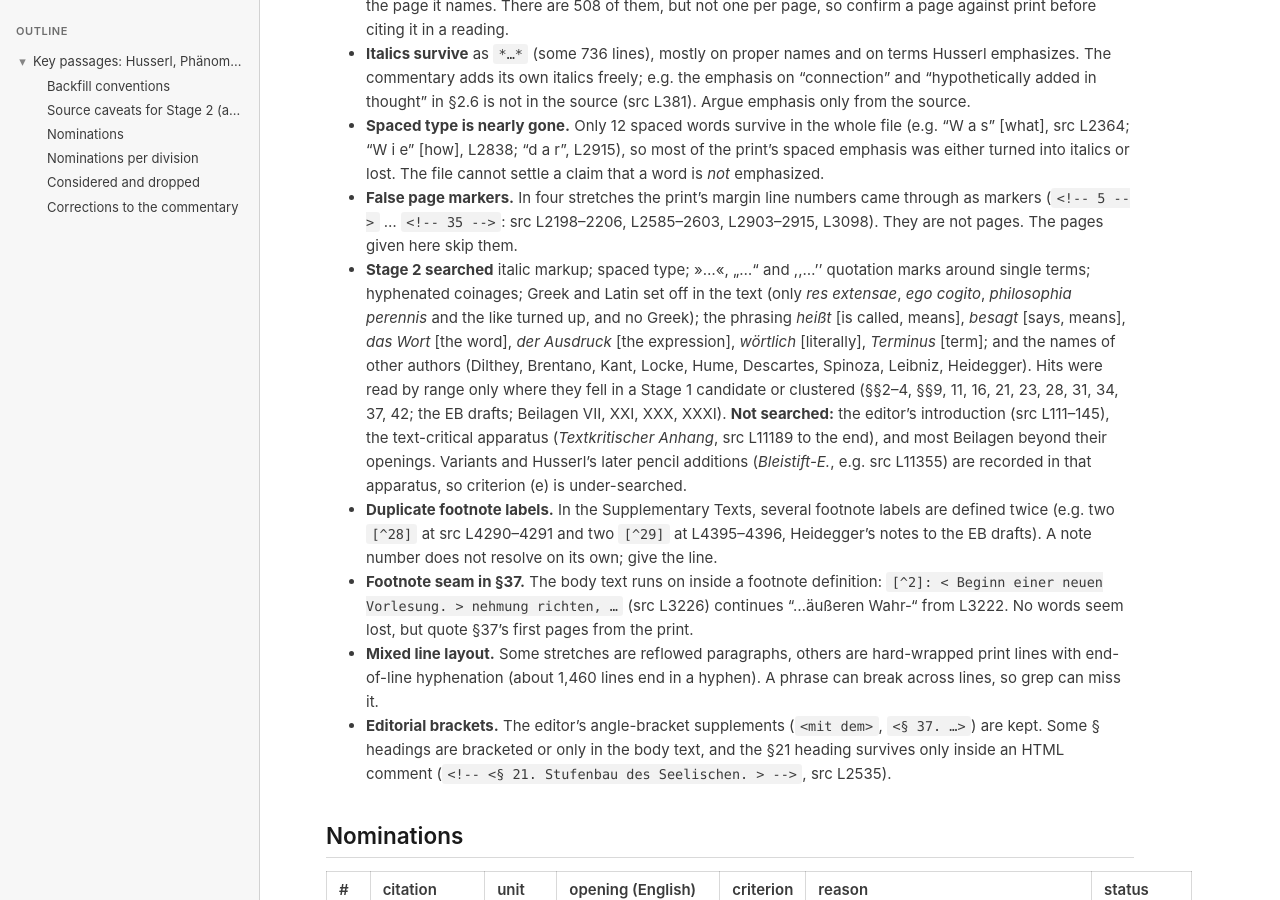
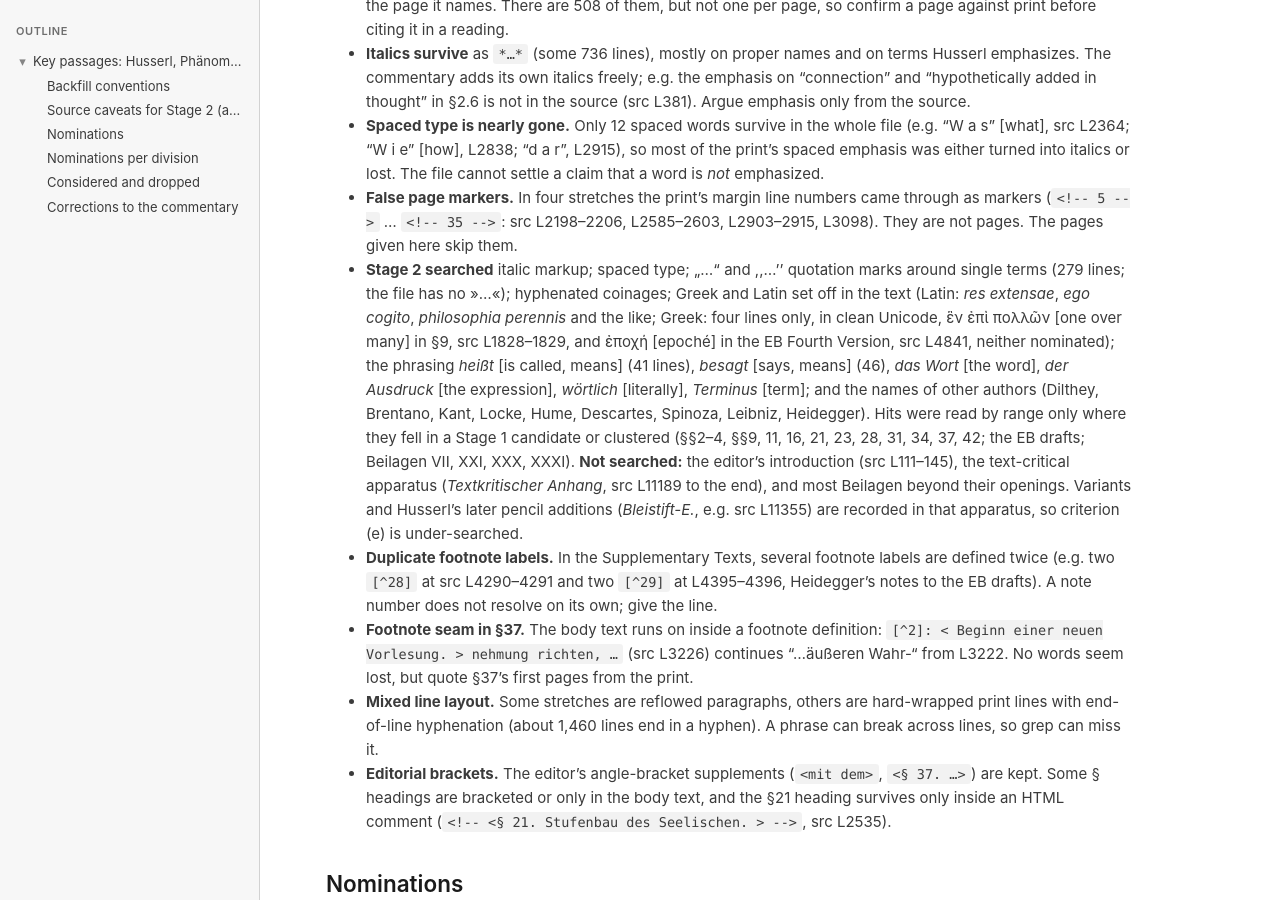
Before and after one commit to faultynode/commentaries, a Jekyll site: the page built from runs/husserliana-9-phenomenological-psychology-commentary-key-passages.md, in a window 1280 px wide and 900 px high, scrolled down 950 px. Built offline with Jekyll 4.4.1, drawn with Linux system fonts in a browser that asks for light colours; our own code applies the rules of GitHub Pages for plain Markdown files.

Commit message:
WIP: update in-progress key-passage backfills
Co-Authored-By: Claude Opus 5.5 <noreply@anthropic.com>
Claude-Session: https://claude.ai/code/session_019mXTqp5XCswZRuEXRK4v7L

```diff
--- a/runs/husserliana-9-phenomenological-psychology-commentary-key-passages.md
+++ b/runs/husserliana-9-phenomenological-psychology-commentary-key-passages.md
@@ -21,7 +21,7 @@ Count by division: Introduction, 5; Systematic Part, 10; Supplementary Texts A,
 - **Italics survive** as `*…*` (some 736 lines), mostly on proper names and on terms Husserl emphasizes. The commentary adds its own italics freely; e.g. the emphasis on "connection" and "hypothetically added in thought" in §2.6 is not in the source (src L381). Argue emphasis only from the source.
 - **Spaced type is nearly gone.** Only 12 spaced words survive in the whole file (e.g. "W a s" [what], src L2364; "W i e" [how], L2838; "d a r", L2915), so most of the print's spaced emphasis was either turned into italics or lost. The file cannot settle a claim that a word is *not* emphasized.
 - **False page markers.** In four stretches the print's margin line numbers came through as markers (`<!-- 5 -->` … `<!-- 35 -->`: src L2198–2206, L2585–2603, L2903–2915, L3098). They are not pages. The pages given here skip them.
-- **Stage 2 searched** italic markup; spaced type; »…«, „…“ and ,,…'' quotation marks around single terms; hyphenated coinages; Greek and Latin set off in the text (only *res extensae*, *ego cogito*, *philosophia perennis* and the like turned up, and no Greek); the phrasing *heißt* [is called, means], *besagt* [says, means], *das Wort* [the word], *der Ausdruck* [the expression], *wörtlich* [literally], *Terminus* [term]; and the names of other authors (Dilthey, Brentano, Kant, Locke, Hume, Descartes, Spinoza, Leibniz, Heidegger). Hits were read by range only where they fell in a Stage 1 candidate or clustered (§§2–4, §§9, 11, 16, 21, 23, 28, 31, 34, 37, 42; the EB drafts; Beilagen VII, XXI, XXX, XXXI). **Not searched:** the editor's introduction (src L111–145), the text-critical apparatus (*Textkritischer Anhang*, src L11189 to the end), and most Beilagen beyond their openings. Variants and Husserl's later pencil additions (*Bleistift-E.*, e.g. src L11355) are recorded in that apparatus, so criterion (e) is under-searched.
+- **Stage 2 searched** italic markup; spaced type; „…“ and ,,…'' quotation marks around single terms (279 lines; the file has no »…«); hyphenated coinages; Greek and Latin set off in the text (Latin: *res extensae*, *ego cogito*, *philosophia perennis* and the like; Greek: four lines only, in clean Unicode, ἓν ἐπὶ πολλῶν [one over many] in §9, src L1828–1829, and ἐποχή [epoché] in the EB Fourth Version, src L4841, neither nominated); the phrasing *heißt* [is called, means] (41 lines), *besagt* [says, means] (46), *das Wort* [the word], *der Ausdruck* [the expression], *wörtlich* [literally], *Terminus* [term]; and the names of other authors (Dilthey, Brentano, Kant, Locke, Hume, Descartes, Spinoza, Leibniz, Heidegger). Hits were read by range only where they fell in a Stage 1 candidate or clustered (§§2–4, §§9, 11, 16, 21, 23, 28, 31, 34, 37, 42; the EB drafts; Beilagen VII, XXI, XXX, XXXI). **Not searched:** the editor's introduction (src L111–145), the text-critical apparatus (*Textkritischer Anhang*, src L11189 to the end), and most Beilagen beyond their openings. Variants and Husserl's later pencil additions (*Bleistift-E.*, e.g. src L11355) are recorded in that apparatus, so criterion (e) is under-searched.
 - **Duplicate footnote labels.** In the Supplementary Texts, several footnote labels are defined twice (e.g. two `[^28]` at src L4290–4291 and two `[^29]` at L4395–4396, Heidegger's notes to the EB drafts). A note number does not resolve on its own; give the line.
 - **Footnote seam in §37.** The body text runs on inside a footnote definition: `[^2]: < Beginn einer neuen Vorlesung. > nehmung richten, …` (src L3226) continues "…äußeren Wahr-" from L3222. No words seem lost, but quote §37's first pages from the print.
 - **Mixed line layout.** Some stretches are reflowed paragraphs, others are hard-wrapped print lines with end-of-line hyphenation (about 1,460 lines end in a hyphen). A phrase can break across lines, so grep can miss it.
```
